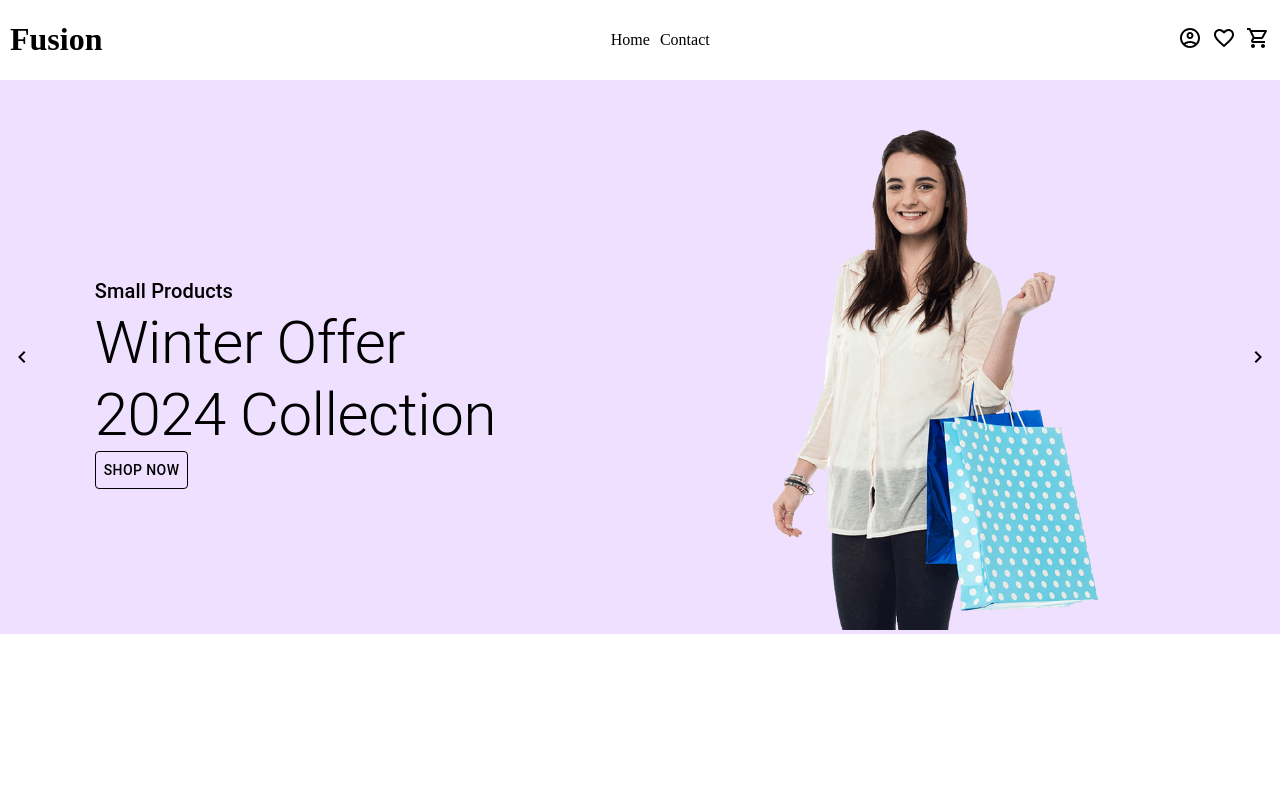
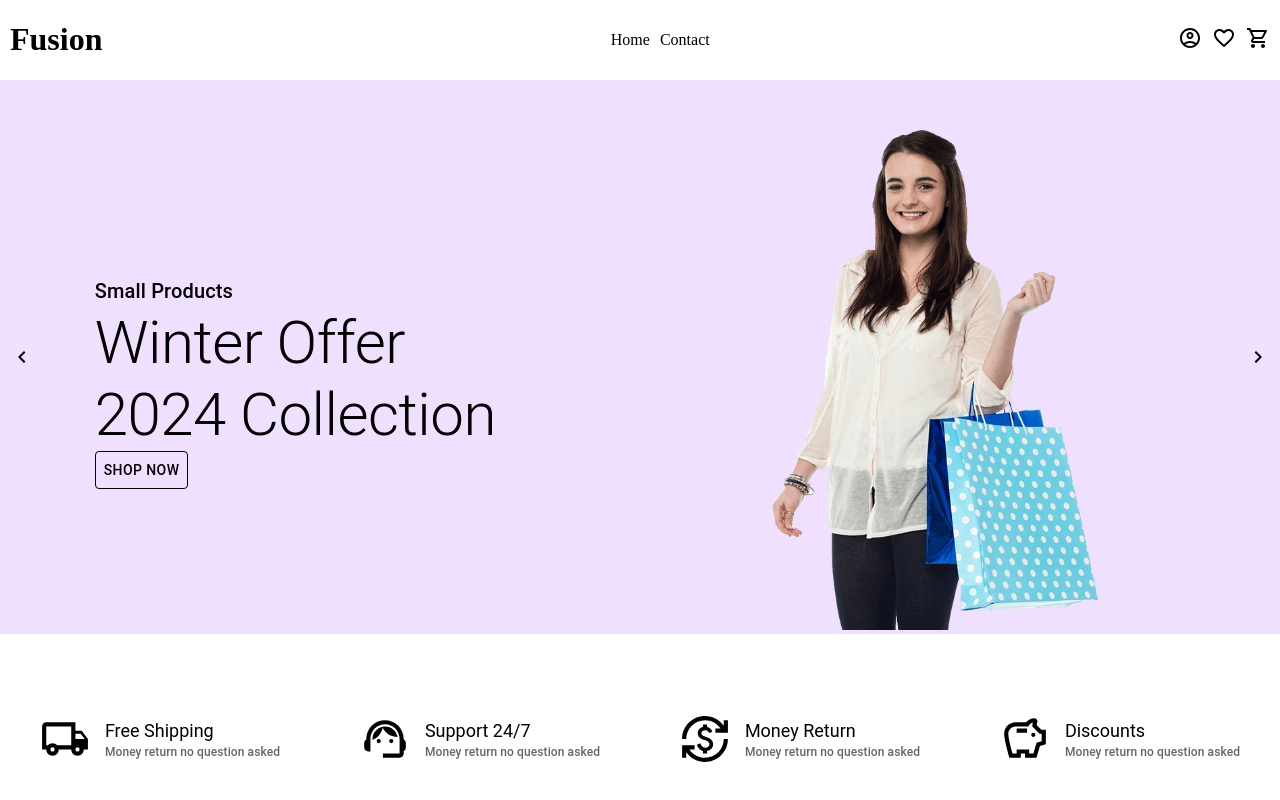
Before and after one commit to mabisha/Ecommerce-Website, a React (Create React App) app in the folder client/: page / in a window 1280 px wide. Shown: the top 800 px of the page. Built offline with nearby package versions, Linux system fonts and the light colour scheme.

Commit message:
Added animation in frontend

```diff
--- /dev/null
+++ b/client/src/components/deals.js
@@ -0,0 +1,2 @@
+function Deal() {}
+export default Deal;
--- a/client/src/components/home.js
+++ b/client/src/components/home.js
@@ -2,6 +2,11 @@ import { Grid, Box, Typography, Button } from "@mui/material";
 import React, { useState } from "react";
 import ChevronRightIcon from "@mui/icons-material/ChevronRight";
 import ChevronLeftIcon from "@mui/icons-material/ChevronLeft";
+import LocalShippingOutlinedIcon from "@mui/icons-material/LocalShippingOutlined";
+import SupportAgentOutlinedIcon from "@mui/icons-material/SupportAgentOutlined";
+import CurrencyExchangeOutlinedIcon from "@mui/icons-material/CurrencyExchangeOutlined";
+import SavingsOutlinedIcon from "@mui/icons-material/SavingsOutlined";
+import Deal from "./deals";
 
 import "../styles/home.css";
 const images = [
@@ -69,6 +74,97 @@ function Home() {
             ></ChevronRightIcon>
           </div>
         </div>
+        <div className="cards">
+          <Grid container justifyContent="space-around" alignItems="center">
+            <Grid item>
+              <Grid container alignItems="center" gap="15px">
+                <Grid item>
+                  <LocalShippingOutlinedIcon
+                    className="icons"
+                    style={{ width: "50px", height: "50px" }}
+                  ></LocalShippingOutlinedIcon>
+                </Grid>
+                <Grid item>
+                  <Typography variant="h5" style={{ fontSize: "18px" }}>
+                    Free Shipping
+                  </Typography>
+                  <Typography
+                    variant="h6"
+                    style={{ fontSize: "12px", color: "#666666" }}
+                  >
+                    Money return no question asked
+                  </Typography>
+                </Grid>
+              </Grid>
+            </Grid>
+            <Grid item>
+              <Grid container alignItems="center" gap="15px">
+                <Grid item>
+                  <SupportAgentOutlinedIcon
+                    className="icons"
+                    style={{ width: "50px", height: "50px" }}
+                  ></SupportAgentOutlinedIcon>
+                </Grid>
+                <Grid item>
+                  <Typography variant="h5" style={{ fontSize: "18px" }}>
+                    Support 24/7
+                  </Typography>
+                  <Typography
+                    variant="h6"
+                    style={{ fontSize: "12px", color: "#666666" }}
+                  >
+                    Money return no question asked
+                  </Typography>
+                </Grid>
+              </Grid>
+            </Grid>
+            <Grid item>
+              <Grid container alignItems="center" gap="15px">
+                <Grid item>
+                  <CurrencyExchangeOutlinedIcon
+                    className="icons"
+                    style={{ width: "50px", height: "50px" }}
+                  ></CurrencyExchangeOutlinedIcon>
+                </Grid>
+                <Grid item>
+                  <Typography variant="h5" style={{ fontSize: "18px" }}>
+                    Money Return
+                  </Typography>
+                  <Typography
+                    variant="h6"
+                    style={{ fontSize: "12px", color: "#666666" }}
+                  >
+                    Money return no question asked
+                  </Typography>
+                </Grid>
+              </Grid>
+            </Grid>
+            <Grid item>
+              <Grid container alignItems="center" gap="15px">
+                <Grid item>
+                  <SavingsOutlinedIcon
+                    className="icons"
+                    style={{ width: "50px", height: "50px" }}
+                  ></SavingsOutlinedIcon>
+                </Grid>
+                <Grid item>
+                  <Typography variant="h5" style={{ fontSize: "18px" }}>
+                    Discounts
+                  </Typography>
+                  <Typography
+                    variant="h6"
+                    style={{ fontSize: "12px", color: "#666666" }}
+                  >
+                    Money return no question asked
+                  </Typography>
+                </Grid>
+              </Grid>
+            </Grid>
+          </Grid>
+        </div>
+        <div className="deals">
+          <Deal />
+        </div>
       </Grid>
     </Box>
   );
--- a/client/src/styles/home.css
+++ b/client/src/styles/home.css
@@ -29,3 +29,30 @@
     padding: 10px;
     cursor: pointer;
   }
+  .cards{
+    margin: 80px 0px 80px 0px;
+  }
+    @keyframes shake {
+      0% {
+        transform: translateY(0);
+      }
+
+      25% {
+        transform: translateY(-5px);
+      }
+
+      50% {
+        transform: translateY(5px);
+      }
+
+      75% {
+        transform: translateY(-5px);
+      }
+
+      100% {
+        transform: translateY(0);
+      }
+    }
+  .icons:hover{
+    animation: shake 0.5s; ;
+  }
```
